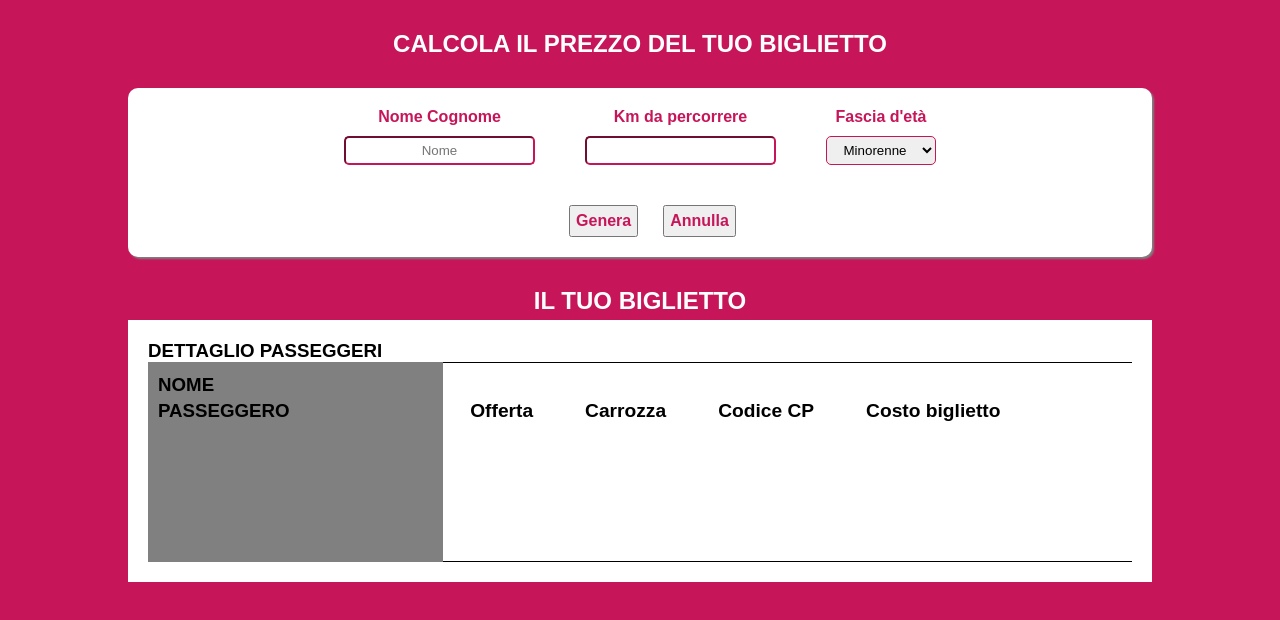
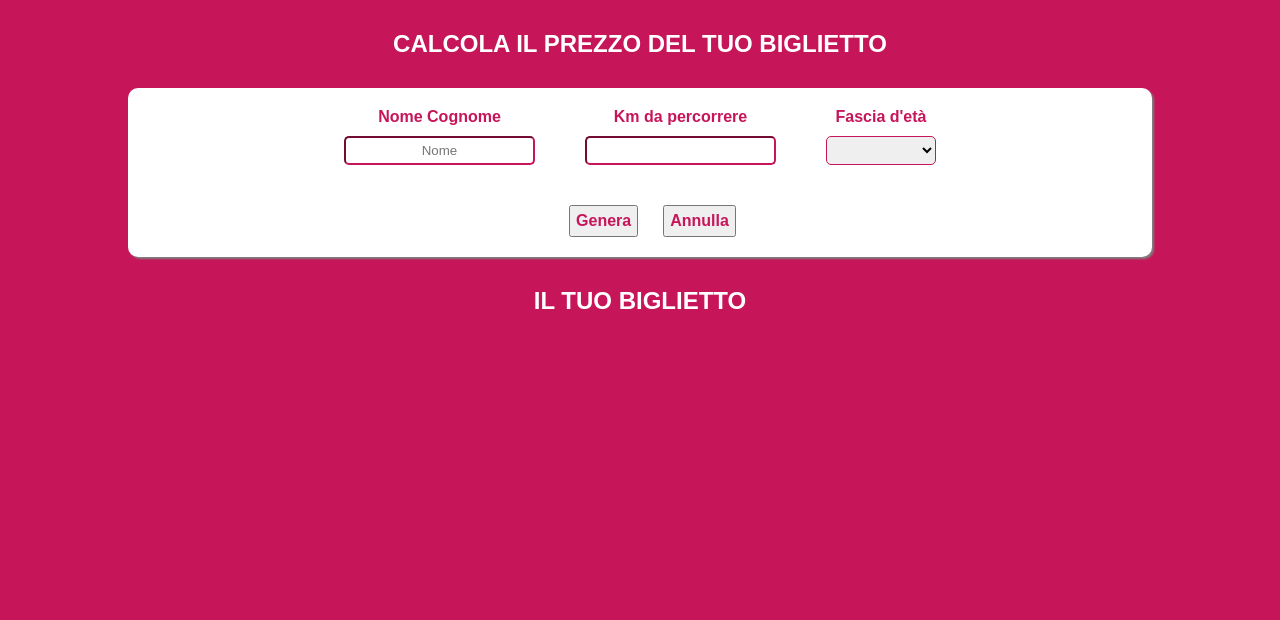
Before and after one commit to andreadicataldi/js-biglietto-treno-form, a plain HTML site: page index.html in a window 1280 px wide. Both pictures are taken after a click on the button "Annulla". Drawn offline with Linux system fonts and the light colour scheme.

Commit message:
Final 1.0
fixed "Annulla" button behaviour

```diff
--- a/assets/js/main.js
+++ b/assets/js/main.js
@@ -2,6 +2,7 @@ var btnGenera = document.getElementById("btn-genera");
 var btnAnnulla = document.getElementById("btn-annulla");
 
 btnGenera.addEventListener("click", function () {
+  document.getElementById("biglietto").style.display = "block";
   var offer = "Tariffa Standard";
   // Selezionare valore input
   var fullNameInput = document.getElementById("full-name");
@@ -36,5 +37,8 @@ btnGenera.addEventListener("click", function () {
 
 btnAnnulla.addEventListener("click", function () {
   //Annulla operazione
-  document.getElementById("full-name").innerHTML = "";
+  document.getElementById("biglietto").style.display = "none";
+  document.getElementById("full-name").value = "";
+  document.getElementById("km").value = "";
+  document.getElementById("fascia").value = "";
 });
--- a/index.html
+++ b/index.html
@@ -36,7 +36,7 @@
         </div>
       </div>
       <h2>IL TUO BIGLIETTO</h2>
-      <div class="biglietto">
+      <div class="biglietto" id="biglietto">
         <h3>DETTAGLIO PASSEGGERI</h3>
         <div class="dettaglio d-flex">
           <div class="dettaglio-left">
```
